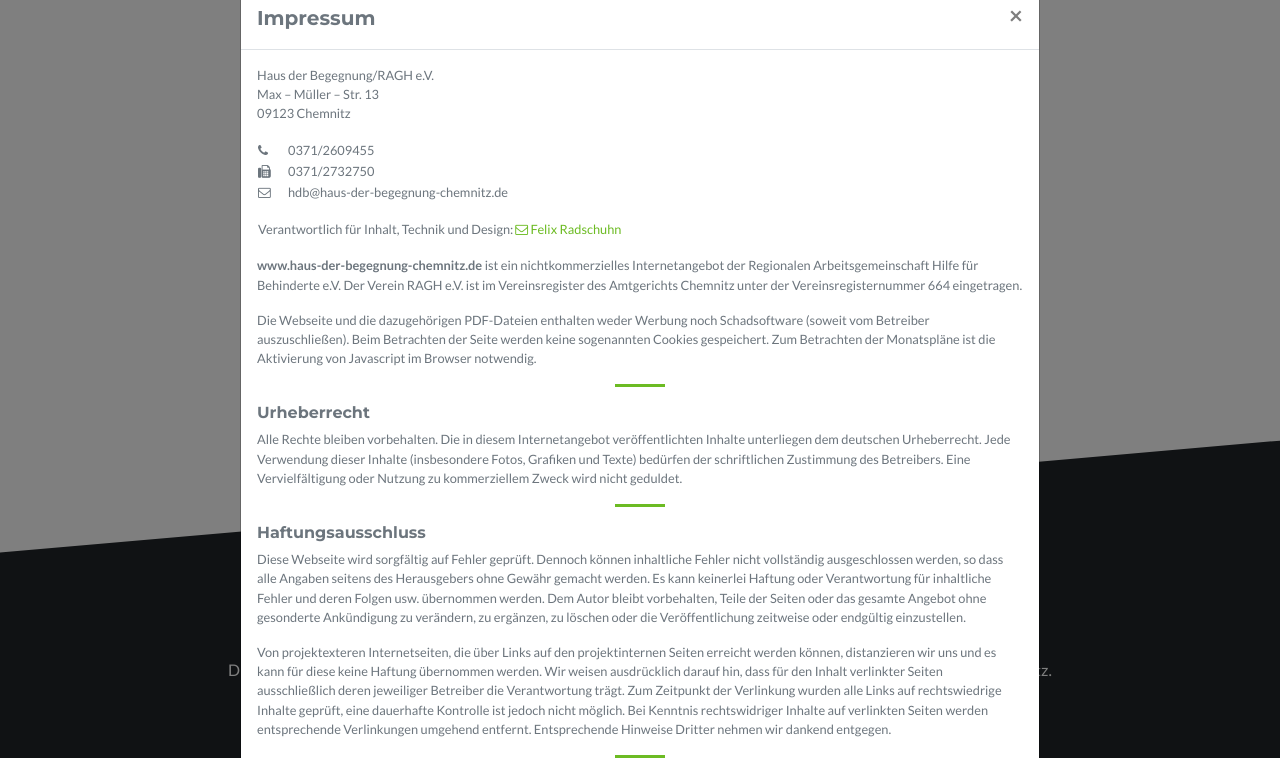
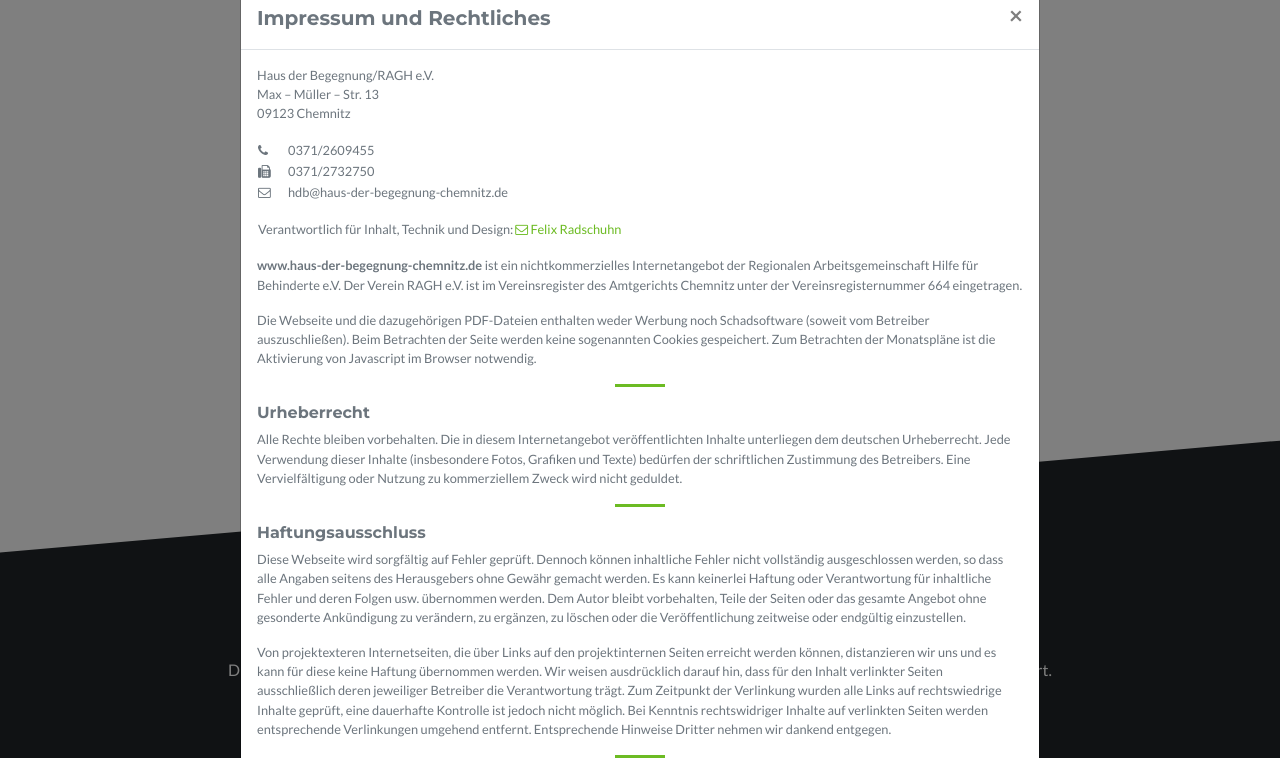
Before and after one commit to hdbchemnitz/hdbchemnitz.github.io, a plain HTML site: page index.html in a window 1280 px wide. Both pictures are taken after a click on the link "Impressum". Shown: the part 8262-9020 px from the top of the page. Drawn offline with nearby package versions, Linux system fonts and the light colour scheme.

Commit message:
hdbc-3.6.3
Minor readability improvements

```diff
--- a/index.html
+++ b/index.html
@@ -1020,7 +1020,7 @@
 	  <a class="nav-link js-scroll-trigger d-inline" href="#start" title="To Top">
 		<i class="fa fa-chevron-up totop" aria-hidden="true"></i>
 	  </a>
-	  <p>Das <b>Haus der Begegnung Chemnitz</b> ist ein Projekt des Vereins RAGH e.V. und wird gefördert durch die <a class="tertiary" href="https://www.chemnitz.de/">Stadt Chemnitz</a>.</p>
+	  <p>Das <b>Haus der Begegnung Chemnitz</b> ist ein Projekt des Vereins RAGH e.V. und wird durch die <a class="tertiary" href="https://www.chemnitz.de/">Stadt&nbsp;Chemnitz</a> gefördert.</p>
 		<p> Alle Rechte vorbehalten · © Haus der Begegnung Chemnitz 2020 ·
 			<!-- Button trigger modal -->
 			<a class="tertiary" href="#Rechtliches" data-toggle="modal" data-target="#Rechtliches"><u>Impressum</u></a>
@@ -1033,7 +1033,7 @@
 	  <div class="modal-dialog modal-dialog-centered modal-lg" role="document">
 		<div class="modal-content">
 		  <div class="modal-header">
-			<h5 class="modal-title text-secondary">Impressum</h5>
+			<h5 class="modal-title text-secondary">Impressum und Rechtliches</h5>
 			<button type="button" class="close" data-dismiss="modal" aria-label="Close">
 			  <span aria-hidden="true">&times;</span>
 			</button>
```
